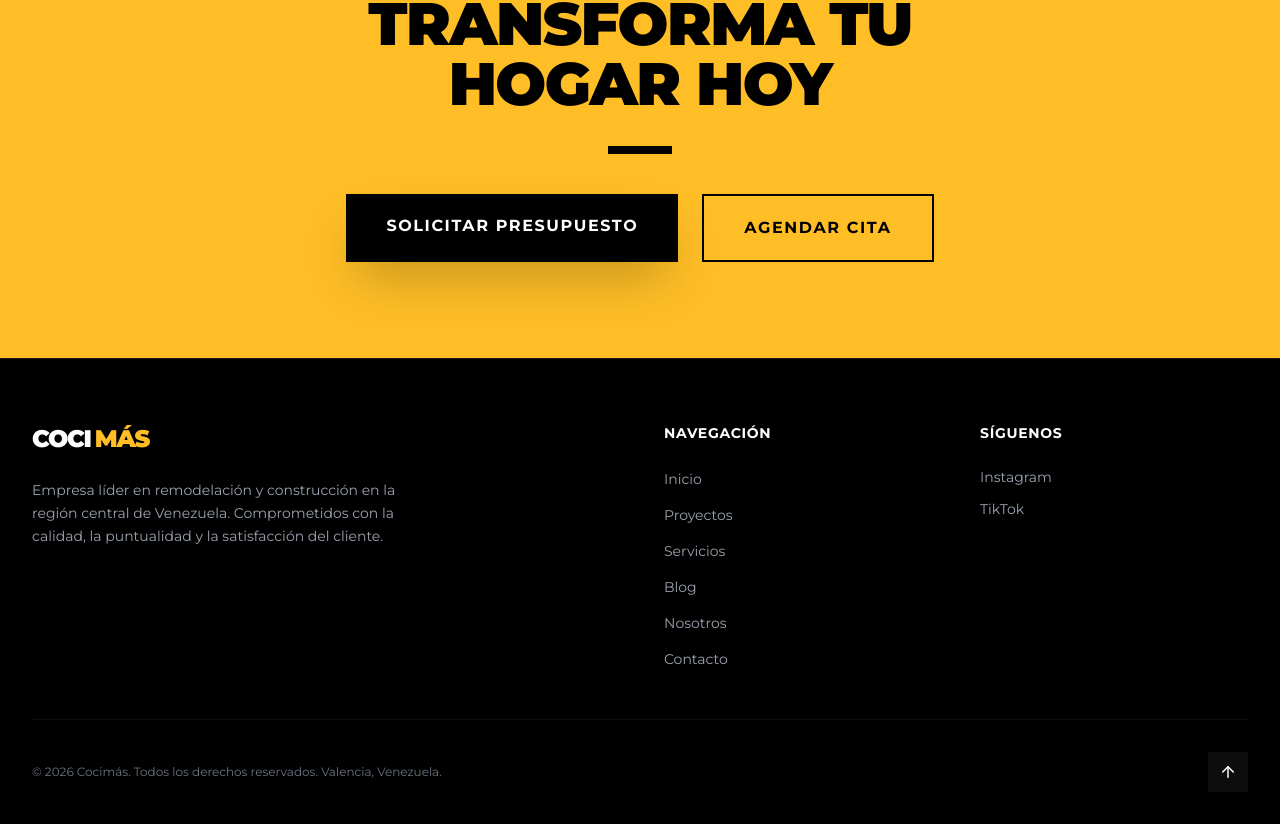
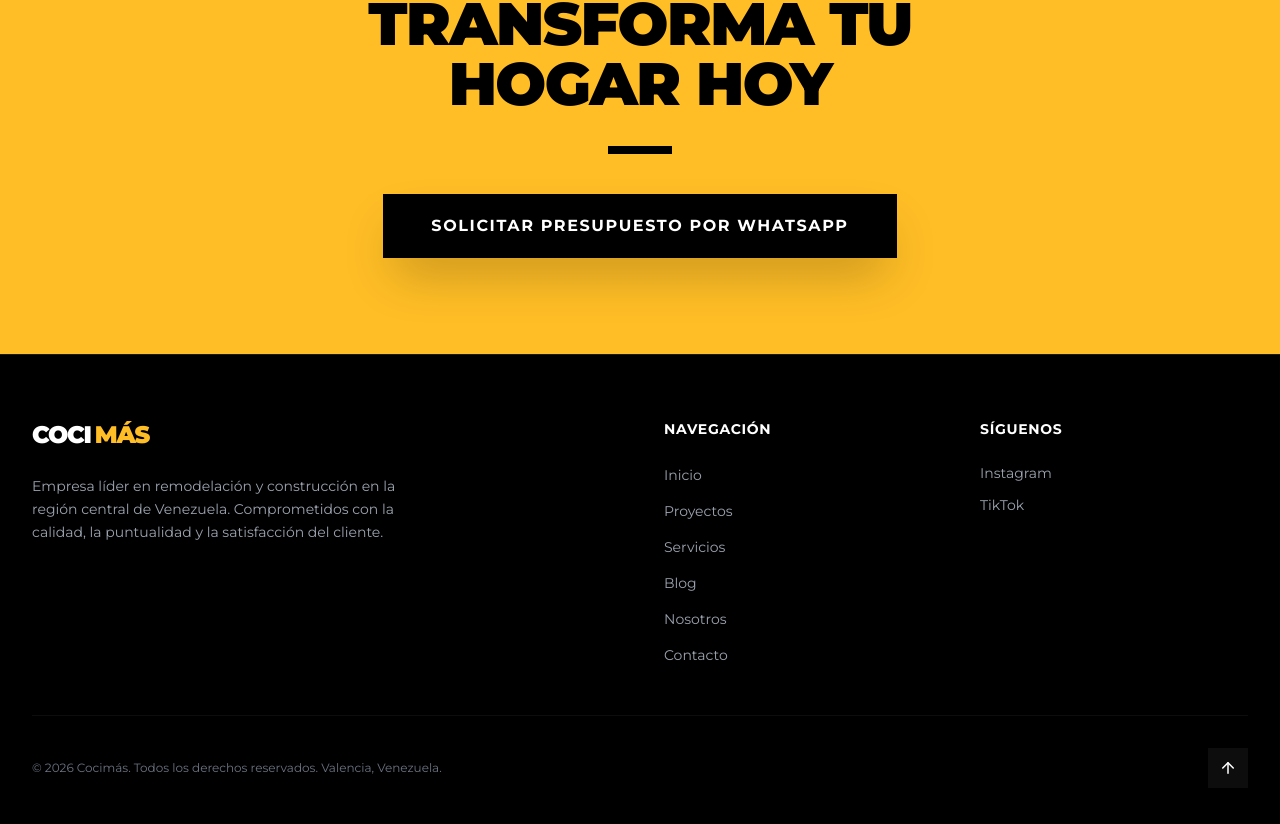
Before and after one commit to cocimas734-dot/cocimas, a React (Vite) app: page /proyectos in a window 1280 px wide. Shown: the part 2790-3614 px from the top of the page. Built offline with nearby package versions, Linux system fonts and the light colour scheme; no server answers; a web font is replaced by a local one.

Commit message:
style: remove 'Agendar Cita' button from projects page

```diff
--- a/pages/ProjectsPage.tsx
+++ b/pages/ProjectsPage.tsx
@@ -148,20 +148,14 @@ const ProjectsPage: React.FC = () => {
                         Transforma tu <br /> hogar hoy
                     </h2>
                     <div className="w-16 h-2 bg-black-900 mx-auto mb-10"></div>
-                    <div className="flex flex-col sm:flex-row justify-center gap-6">
+                    <div className="flex flex-col sm:flex-row justify-center">
                         <a
-                            className="bg-black-900 text-white font-bold py-5 px-10 rounded-none uppercase tracking-widest shadow-2xl hover:bg-black-800 transition transform hover:-translate-y-1 text-center"
+                            className="bg-black-900 text-white font-bold py-5 px-12 rounded-none uppercase tracking-widest shadow-2xl hover:bg-black-800 transition transform hover:-translate-y-1 text-center"
                             href={CONTACT_INFO.whatsapp}
                             target="_blank"
                             rel="noreferrer"
                         >
-                            Solicitar Presupuesto
-                        </a>
-                        <a
-                            className="bg-transparent border-2 border-black-900 text-black-900 font-bold py-5 px-10 rounded-none uppercase tracking-widest hover:bg-black-900 hover:text-white transition text-center"
-                            href="#contact"
-                        >
-                            Agendar Cita
+                            Solicitar Presupuesto por WhatsApp
                         </a>
                     </div>
                 </div>
```
